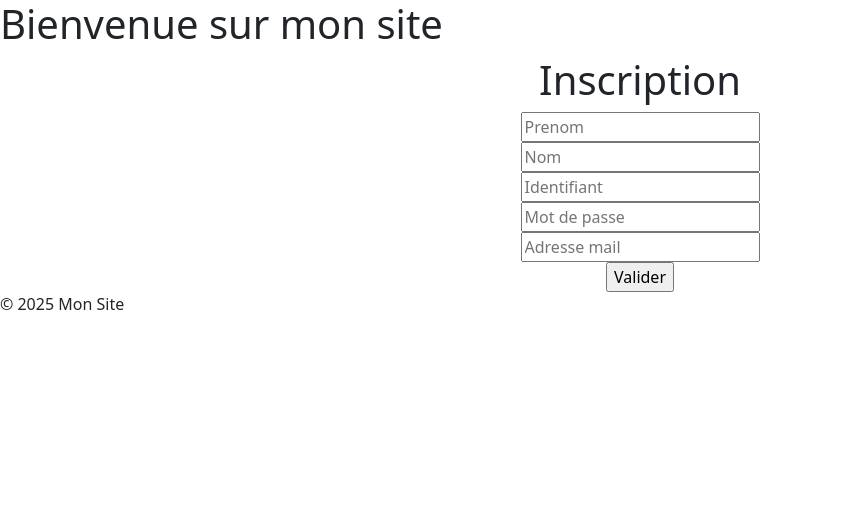
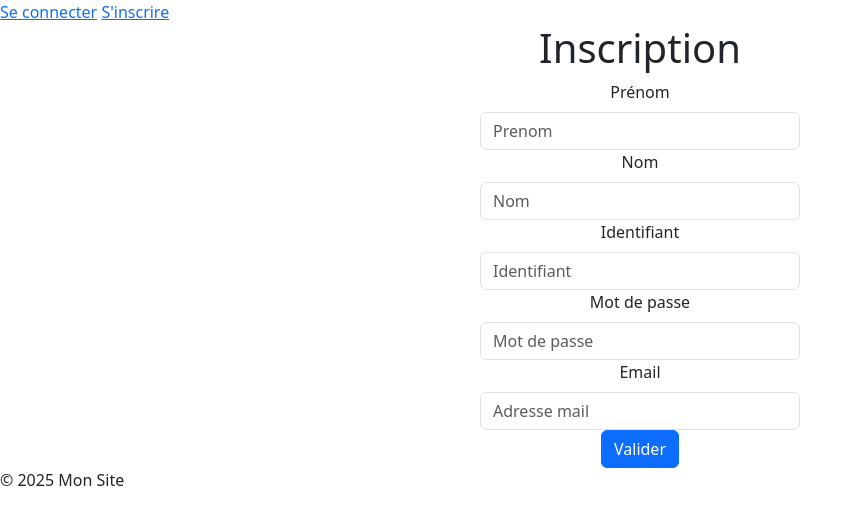
Before and after one commit to vacodevacode/Recette_de_cuisine, a Flask app: page /signup in a window 1280 px wide. Shown: the top 525 px of the page, without its empty margins (0-863 px from the left). Run offline with Flask 3, Linux system fonts and the light colour scheme.

Commit message:
style: :lipstick: Style_upgrades_By_Amineo

```diff
--- a/frontend/Templates/index.html
+++ b/frontend/Templates/index.html
@@ -4,7 +4,7 @@
 {% block title %}Cartes Réutilisables {% endblock %}
 
     {% block content %}
-        <h1>Mes Cartes</h1>
+        <h1>Recettes</h1>
         {% for card in cards %}
             {% include 'card.html'%}
         {% endfor %}
--- a/frontend/Templates/main.html
+++ b/frontend/Templates/main.html
@@ -2,17 +2,18 @@
 <html lang="en">
 <head>
     <meta charset="UTF-8">
-    <title>{% block title %}Mon Site{% endblock %}</title>
+    <title>{% block title %}Recepies_Online{% endblock %}</title>
     <link href="https://cdn.jsdelivr.net/npm/bootstrap@5.3.3/dist/css/bootstrap.min.css" rel="stylesheet" integrity="sha384-QWTKZyjpPEjISv5WaRU9OFeRpok6YctnYmDr5pNlyT2bRjXh0JMhjY6hW+ALEwIH" crossorigin="anonymous">
 
 </head>
 <body>
     <header>
-        <h1>Bienvenue sur mon site</h1>
+        <nav>
+            <a href="{{ url_for('signin') }}">Se connecter</a>
+            <a href="{{ url_for('signup') }}">S'inscrire</a>
+        </nav>
+
     </header>
-    <nav>
-        <!-- Navigation -->
-    </nav>
     <main>
         {% block content %}{% endblock %}
     </main>
--- a/frontend/Templates/signup.html
+++ b/frontend/Templates/signup.html
@@ -15,22 +15,53 @@
   </style>
   <h1>Inscription</h1>
   <form action="/adduser" method="post">
-    <div>
+
+    <div class=" w-25">
+      <label for="exampleInputFirstName" class="form-label">Prénom</label>
+      <input type="text" name="firstname" placeholder="Prenom" class="form-control" id="exampleInputFirstName">
+    </div>
+
+    <div class=" w-25">
+      <label for="exampleInputName" class="form-label">Nom</label>
+      <input type="text" name="name" placeholder="Nom" class="form-control" id="exampleInputName">
+    </div>
+
+    <div class=" w-25">
+      <label for="exampleInputUserName" class="form-label">Identifiant</label>
+      <input type="text" name="username" placeholder="Identifiant" class="form-control" id="exampleInputUserName">
+    </div>
+
+    <div class=" w-25">
+      <label for="exampleInputPassword1" class="form-label">Mot de passe</label>
+      <input type="password" name="password" placeholder="Mot de passe" class="form-control" id="exampleInputPassword1">
+    </div>
+    <div class=" w-25">
+      <label for="exampleInputEmail" class="form-label">Email</label>
+      <input type="text" name="email" placeholder="Adresse mail" class="form-control" id="exampleInputEmail">
+    </div>
+
+
+    <!-- <div>
       <input type="text" name="firstname" placeholder="Prenom" />
     </div>
+
     <div>
       <input type="text" name="name" placeholder="Nom" />
     </div>
+
     <div>
       <input type="text" name="username" placeholder="Identifiant" />
     </div>
+
     <div>
       <input type="password" name="password" placeholder="Mot de passe" />
     </div>
+
     <div>
       <input type="text" name="email" placeholder="Adresse mail" />
-    </div>
-    <input type="submit" value="Valider" />
+    </div> -->
+
+    <input type="submit" value="Valider" class="btn btn-primary"/>
   </form>
 </div>
 {% endblock %}
```
Also changed, not shown: frontend/Templates/home.html (+12 -9 lines), frontend/Templates/signin.html (+15 -4 lines).
